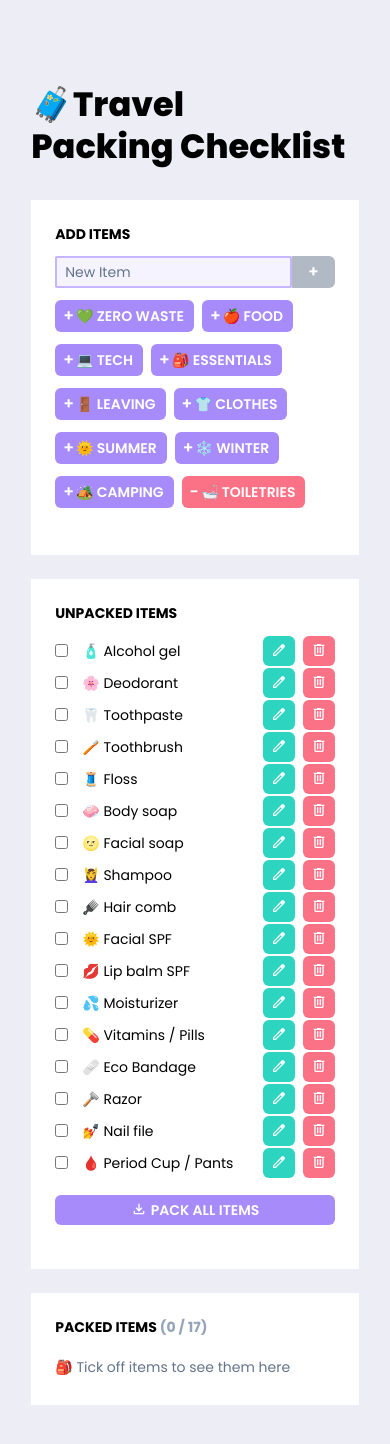
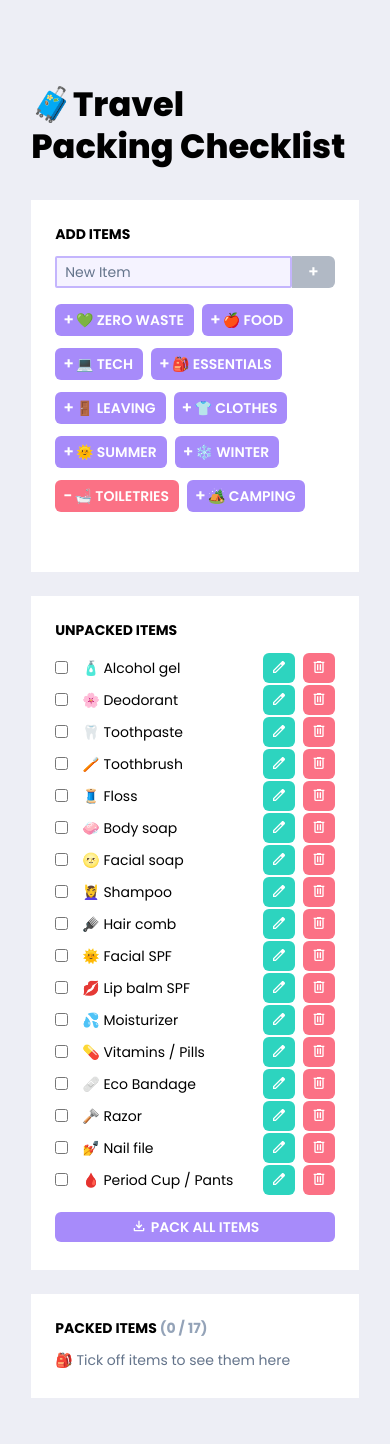
Before and after one commit to paulafffl/travel_packing_checklist, a React (Create React App) app: page / in a window 390 px wide. Shown: the top 1444 px of the page. Built offline with nearby package versions, Linux system fonts and the light colour scheme.

Commit message:
Adjust sections for visibility on mobile

```diff
--- a/src/components/AddItem.tsx
+++ b/src/components/AddItem.tsx
@@ -55,7 +55,7 @@ const AddItem = () => {
   return (
     <form
       id="new-item"
-      className="flex w-full"
+      className="mb-1 flex w-full"
       onSubmit={(e) => {
         e.preventDefault();
         if (!existingInList()) {
--- a/src/components/AddSection.tsx
+++ b/src/components/AddSection.tsx
@@ -29,7 +29,7 @@ const AddSection = () => {
   const [listedCamping, setListedCamping] = useState(addedList(listCamping));
 
   return (
-    <section className={'scrollbar h-[42vh] overflow-y-auto sm:h-auto'}>
+    <section className={'scrollbar h-[44vh] overflow-y-auto sm:h-auto'}>
       <h2> ADD ITEMS </h2>
       <AddItem />
       <AddList
@@ -81,16 +81,16 @@ const AddSection = () => {
         listedSetState={setListedWinter}
       />
       <AddList
+        list={listToiletries}
+        name={'🛁 Toiletries'}
+        listedState={listedToiletries}
+        listedSetState={setListedToiletries}
+      />
+      <AddList
         list={listCamping}
         name={'🏕️ Camping'}
         listedState={listedCamping}
         listedSetState={setListedCamping}
-      />
-      <AddList
-        list={listToiletries}
-        name={'🛁 Toiletries'}
-        listedState={listedToiletries}
-        listedSetState={setListedToiletries}
       />
     </section>
   );
--- a/src/components/List.tsx
+++ b/src/components/List.tsx
@@ -36,10 +36,10 @@ const List = ({ title, items }: ItemsProps) => {
         ))}
       </ul>
       {items.length === 0 ? (
-        <p className="mt-2 text-slate-500">{message()}</p>
+        <p className="mt-0 text-slate-500 sm:mt-2">{message()}</p>
       ) : (
         <button
-          className="my-4 w-full"
+          className="my-4 mb-0 w-full"
           onClick={() => (packed ? unpackAllItems() : packAllItems())}
         >
           <Icon symbol={packed ? 'upload' : 'download'} />
--- a/src/index.css
+++ b/src/index.css
@@ -68,6 +68,7 @@ section {
 @media (max-width: 640px) {
   .scrollbar::-webkit-scrollbar {
     width: 1.5vw;
+    height: 1.5vw;
     background-color: rgb(219, 207, 239);
   }
 
```
